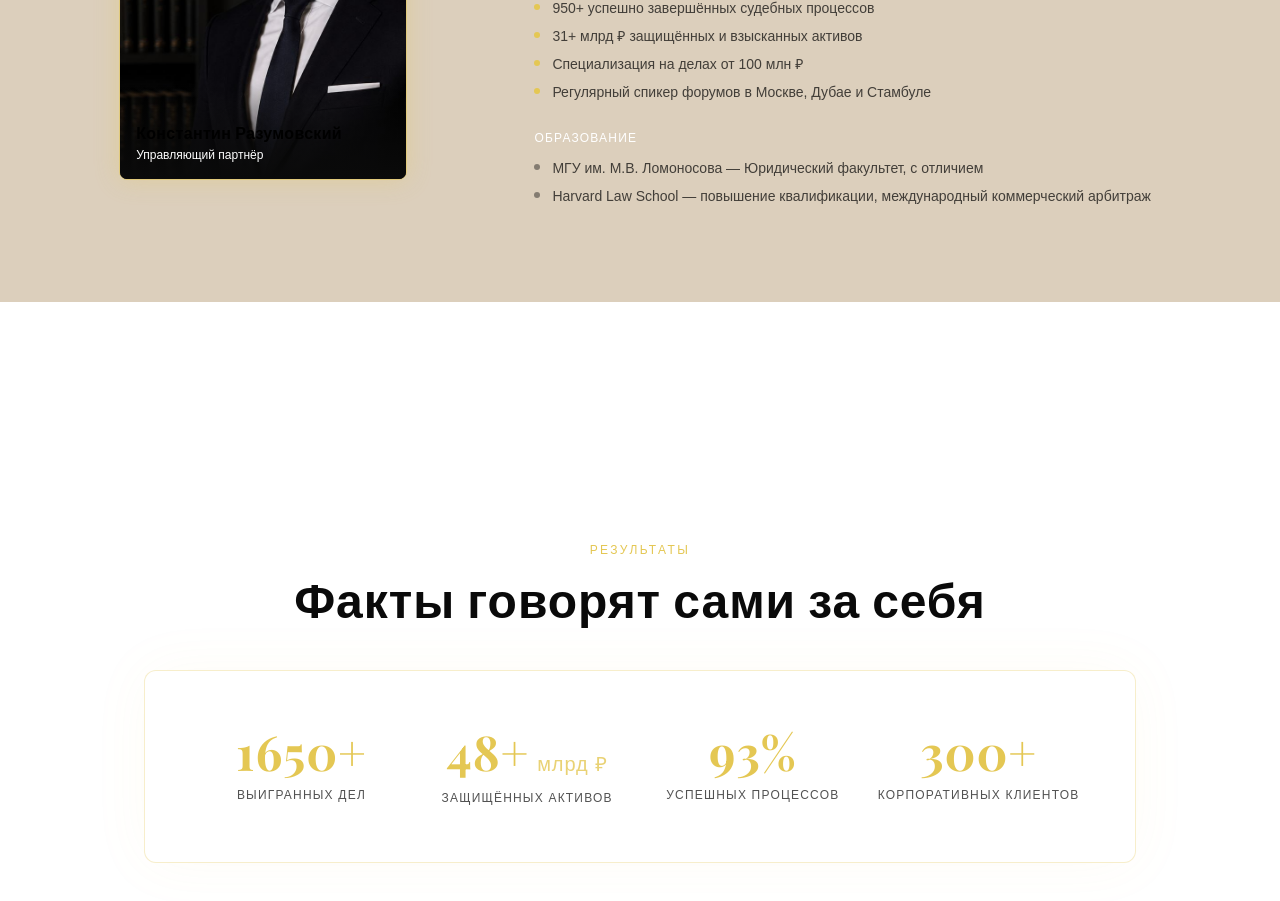
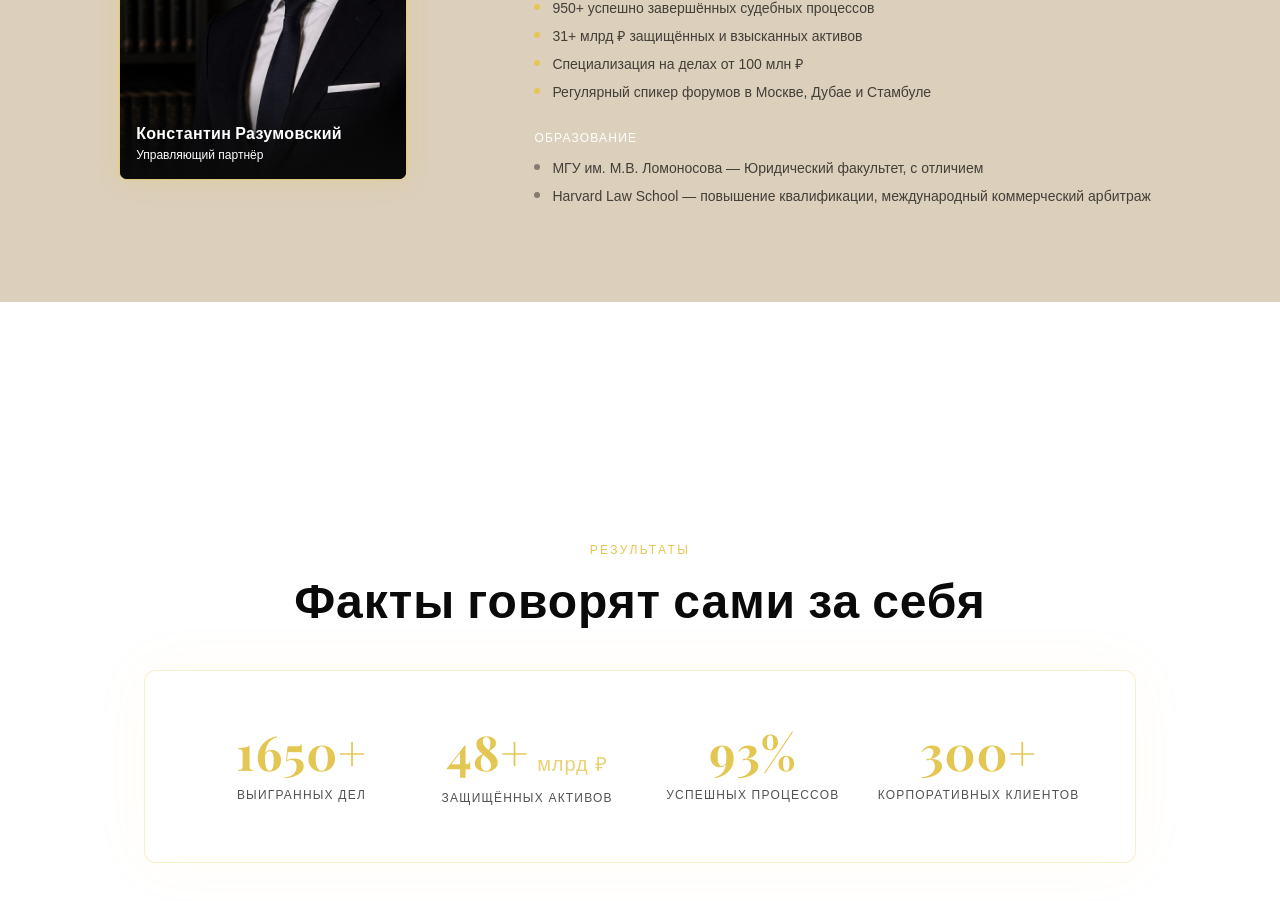
Before and after one commit to artempataga1-pixel/ships_project, a Next.js app in the folder demo-site/: page / in a window 1280 px wide. Shown: the part 1420-2321 px from the top of the page. Built offline with nearby package versions, Linux system fonts and the light colour scheme; no server answers; a web font is replaced by a local one.

Commit message:
Команда: имя на фото партнера белое

```diff
--- a/demo-site/src/components/sections/PartnersTabs.tsx
+++ b/demo-site/src/components/sections/PartnersTabs.tsx
@@ -50,7 +50,7 @@ export function PartnersTabs() {
               />
               <div className="absolute inset-x-0 bottom-0 h-24 bg-gradient-to-t from-charcoal to-transparent" />
               <div className="absolute bottom-4 left-4 right-4">
-                <p className="font-display font-semibold" style={{ color: "var(--dark-text-100)" }}>{partner.name}</p>
+                <p className="font-display font-semibold text-white">{partner.name}</p>
                 <p className="text-white text-xs mt-0.5">{partner.role}</p>
               </div>
             </div>
```
